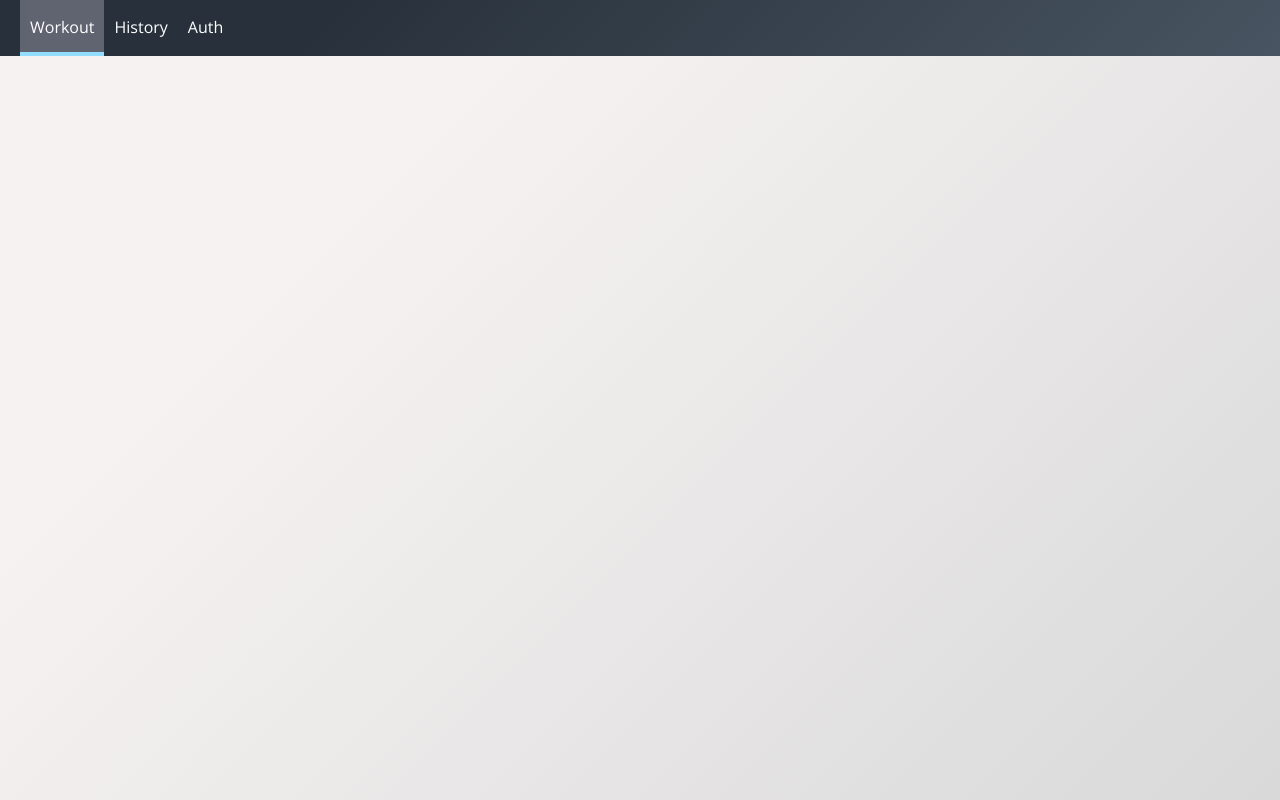
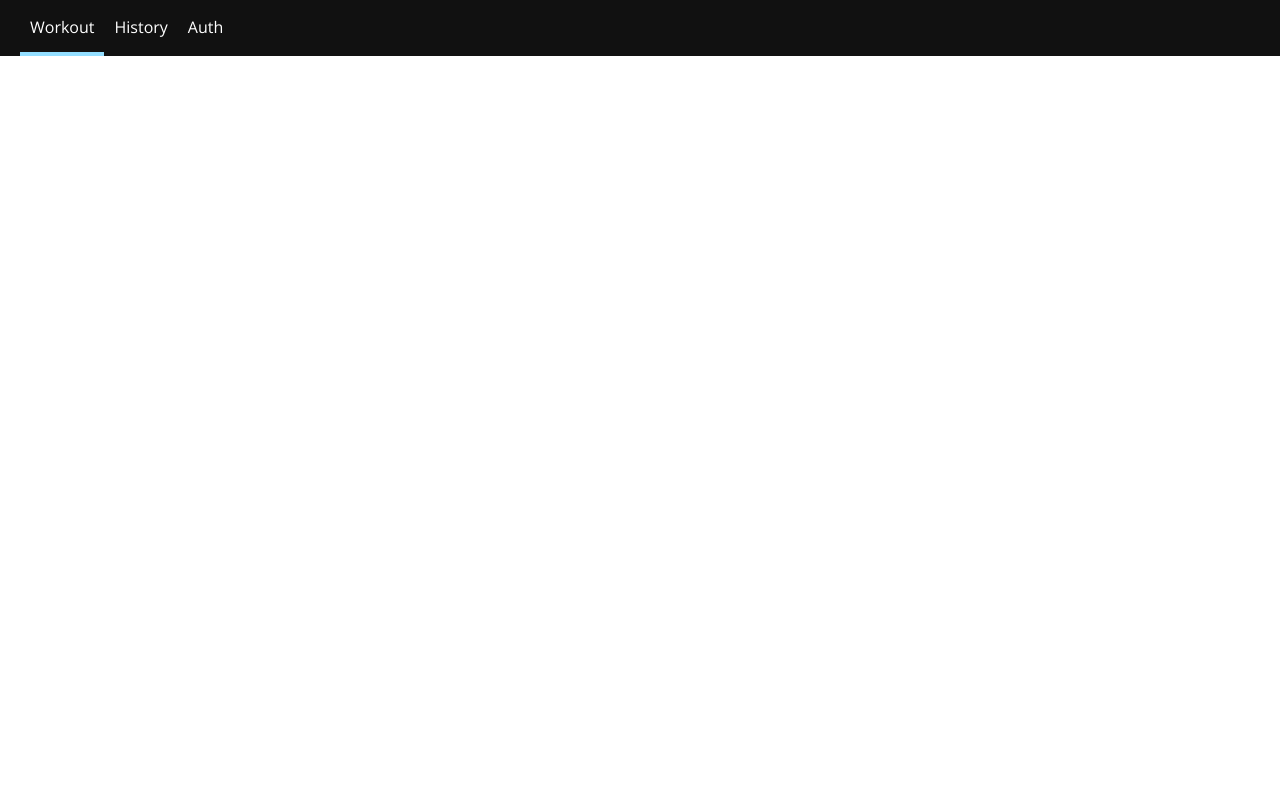
Before and after one commit to BigDog1400/acapp2, a React (Create React App) app: page / in a window 1280 px wide. Built offline with nearby package versions, Linux system fonts and the light colour scheme.

Commit message:
Cambios de estilos

```diff
--- a/src/components/Navigation/NagivationItems/NavigationItem/NavigationItem.module.css
+++ b/src/components/Navigation/NagivationItems/NavigationItem/NavigationItem.module.css
@@ -6,7 +6,7 @@
 }
 
 .NavigationItem a{
-    color: #8f5c2c;
+    color:#111111;
     text-decoration: none;
     width: 100%;
    box-sizing: border-box;
@@ -16,7 +16,7 @@
 .NavigationItem a:hover,
 .NavigationItem a:active,
 .NavigationItem a.active{
-    color: #40a4c8;
+    color: #0bc4e2 ;
     text-decoration: none;
 }
 
@@ -41,7 +41,6 @@
     .NavigationItem a:hover,
     .NavigationItem a:active,
     .NavigationItem a.active{
-        background-color: #606470;
         border-bottom: 4px solid #93deff;
         color: white;
     }
--- a/src/components/Navigation/Toolbar/Toolbar.module.css
+++ b/src/components/Navigation/Toolbar/Toolbar.module.css
@@ -10,8 +10,8 @@
     padding: 0 20px;
     box-sizing: border-box;
     z-index: 90;
-    background-color: #485461;
-    background-image: linear-gradient(315deg, #485461 0%, #28313b 74%);
+    background-color: #111111;
+    /* background-image: linear-gradient(315deg, #485461 0%, #28313b 74%); */
 }
 
 .Toolbar nav{
--- a/src/index.scss
+++ b/src/index.scss
@@ -1,8 +1,8 @@
 @import '~bootstrap/scss/bootstrap';
 
 body{
-    background-color: #d9d9d9;
-background-image: linear-gradient(315deg, #d9d9d9 0%, #f6f2f2 74%);
+    background-color: #ffffff;
+// background-image: linear-gradient(315deg, #d9d9d9 0%, #f6f2f2 74%);
     height: 100vh;
 }
 .card{
```
